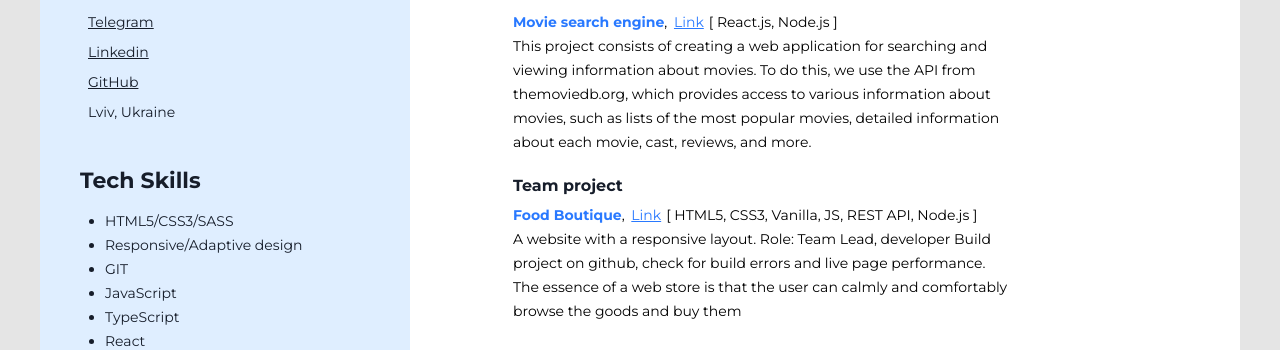
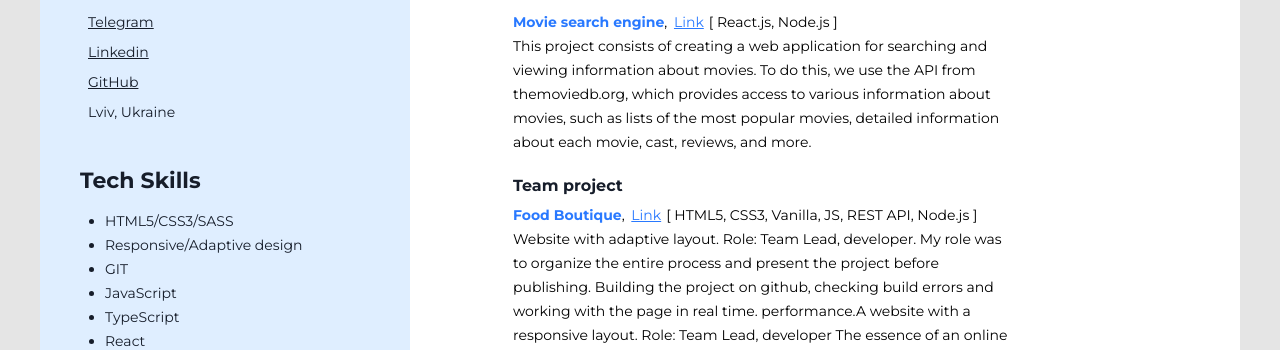
Before and after one commit to krok-code/Portfolio, a plain HTML site: page index.html in a window 1280 px wide. Shown: the part 588-938 px from the top of the page. Drawn offline with Linux system fonts and the light colour scheme.

Commit message:
Update index.html

```diff
--- a/index.html
+++ b/index.html
@@ -55,10 +55,10 @@
               <a class="color" href="https://github.com/krok-code/code-gliders-projects"
                 >Link</a
               >[ HTML5, CSS3, Vanilla, JS, REST API, Node.js ]
-              <p class="project-p">A website with a responsive layout. Role: Team Lead, developer
-Build project on github, check for build errors and live page
-performance. The essence of a web store is that the user can calmly and comfortably browse the goods and buy them</p>
-            </li>
+              <p class="project-p">Website with adaptive layout. Role: Team Lead, developer. My role was to organize the entire process and present the project before publishing.
+Building the project on github, checking build errors and working with the page in real time.
+performance.A website with a responsive layout. Role: Team Lead, developer
+The essence of an online store is that the user can calmly and comfortably browse and buy goods
           </ol>
         </div>
 
```
